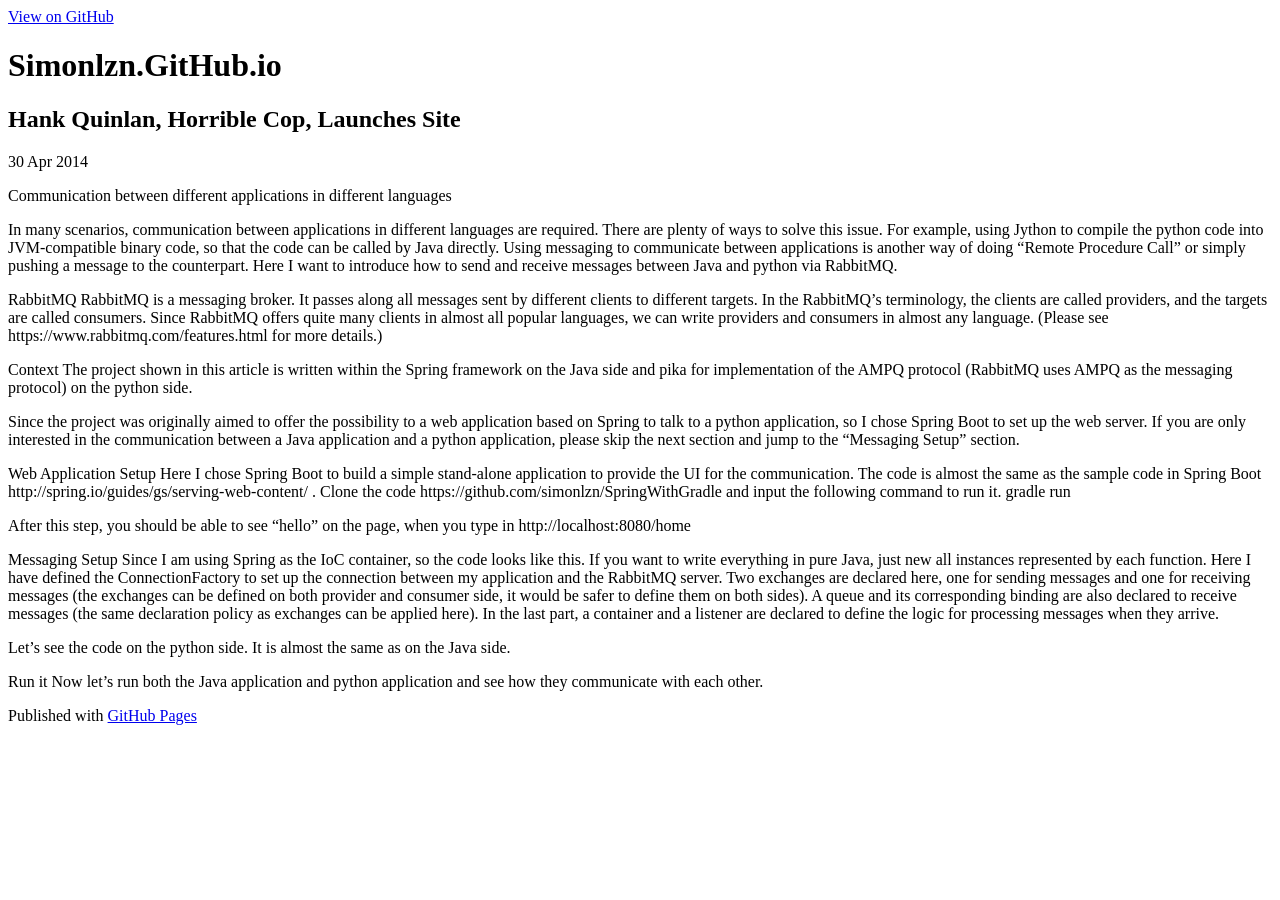
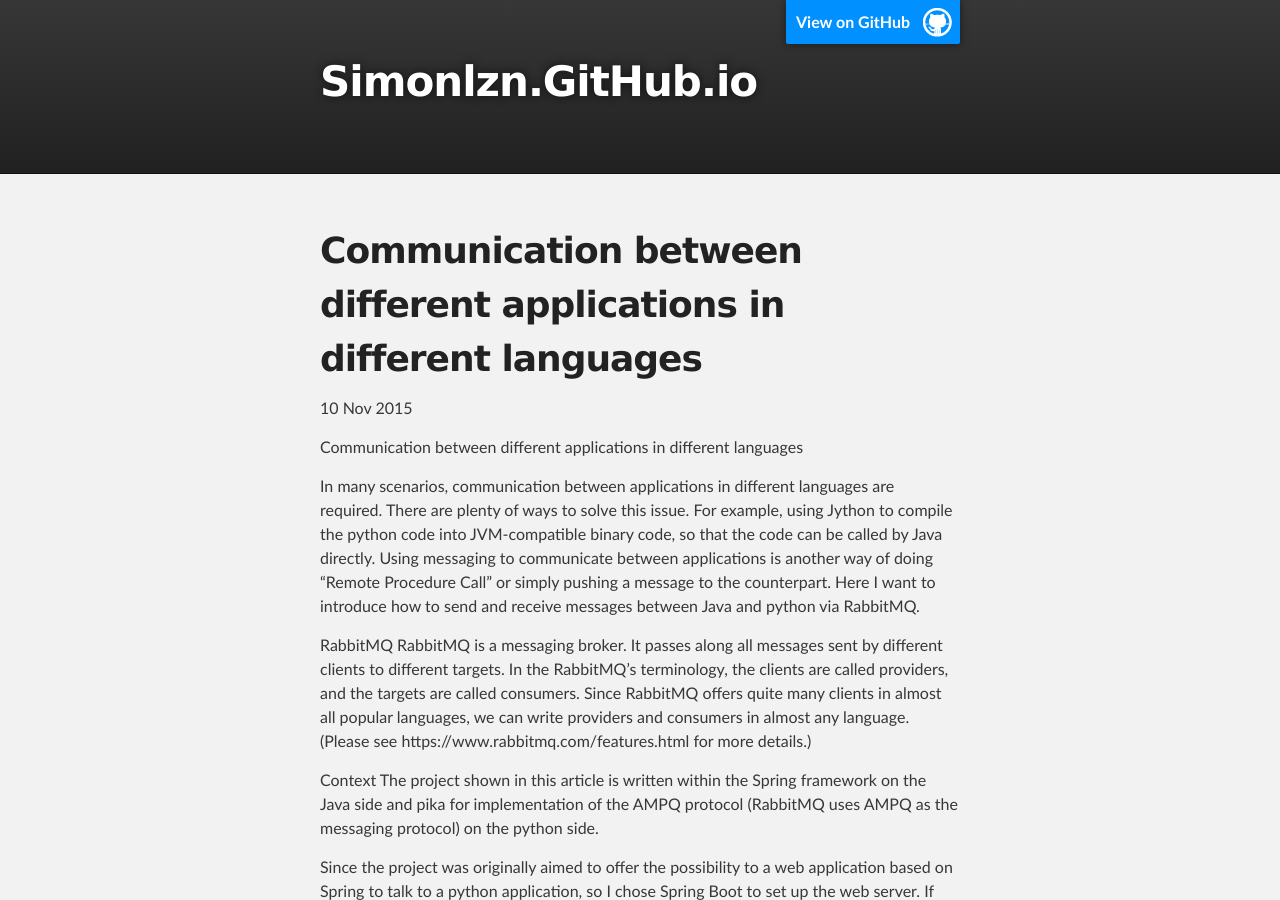
Before and after one commit to simonlzn/simonlzn.github.io, a Jekyll site: the page built from _posts/2016-07-18-Communication-between-different-applications-in-different-languages.md, in a window 1280 px wide and 900 px high. Built offline with Jekyll 4.4.1, drawn with Linux system fonts in a browser that asks for light colours.

Commit message:
changed the layout

```diff
--- a/_layouts/default.html
+++ b/_layouts/default.html
@@ -6,7 +6,7 @@
     <meta http-equiv="X-UA-Compatible" content="chrome=1">
     <meta name="description" content="Simonlzn.GitHub.io : ">
 
-    <link rel="stylesheet" type="text/css" media="screen" href="stylesheets/stylesheet.css">
+    <link rel="stylesheet" type="text/css" media="screen" href="/stylesheets/stylesheet.css">
 
     <title>{{ page.title }}</title>
   </head>
--- a/_posts/2016-07-18-Communication-between-different-applications-in-different-languages.md
+++ b/_posts/2016-07-18-Communication-between-different-applications-in-different-languages.md
@@ -1,7 +1,7 @@
 ---
 layout: post
-title: "Hank Quinlan, Horrible Cop, Launches Site"
-date: 2014-04-30
+title: "Communication between different applications in different languages"
+date: 2015-11-10
 ---
 Communication between different applications in different languages
 
```
